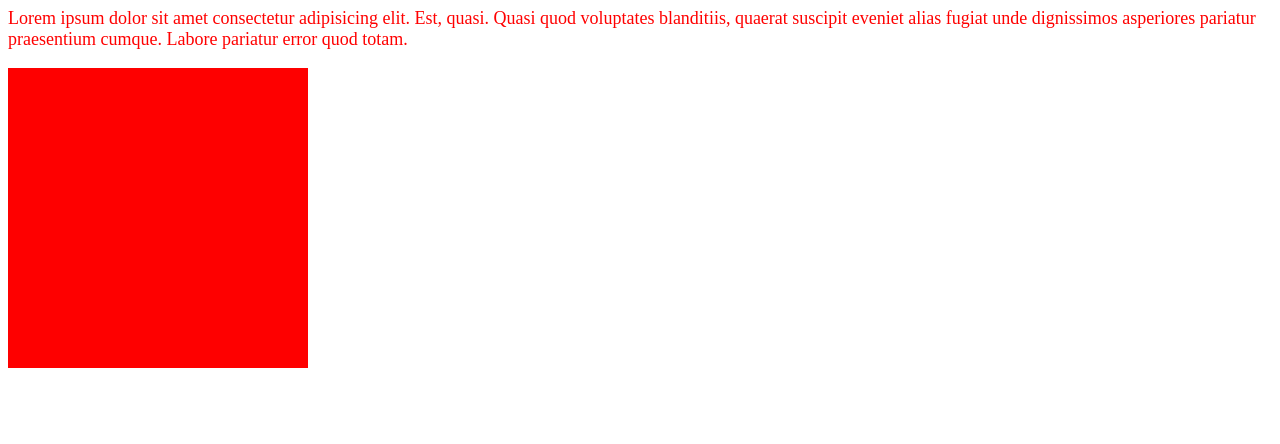
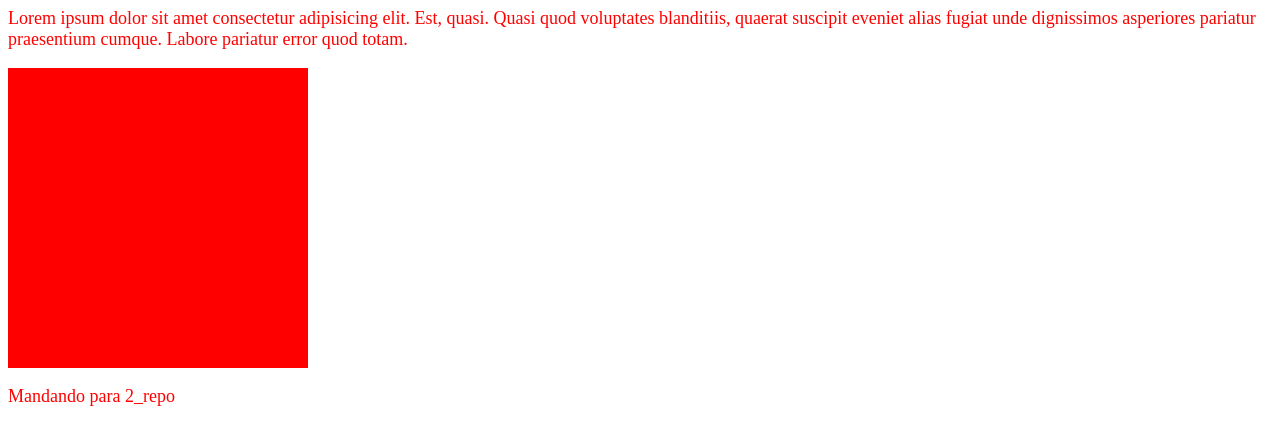
Before and after one commit to vixnux/ARQUIVOS, a plain HTML site: page index.html in a window 1280 px wide. Drawn offline with Linux system fonts and the light colour scheme.

Commit message:
mandando funcionalidade B

```diff
--- a/index.html
+++ b/index.html
@@ -1,3 +1,5 @@
 <link rel="stylesheet" href="style.css">
 <p>Lorem ipsum dolor sit amet consectetur adipisicing elit. Est, quasi. Quasi quod voluptates blanditiis, quaerat suscipit eveniet alias fugiat unde dignissimos asperiores pariatur praesentium cumque. Labore pariatur error quod totam.</p>
 <img src="red.jpg">
+
+<p>Mandando para 2_repo</p>
```
